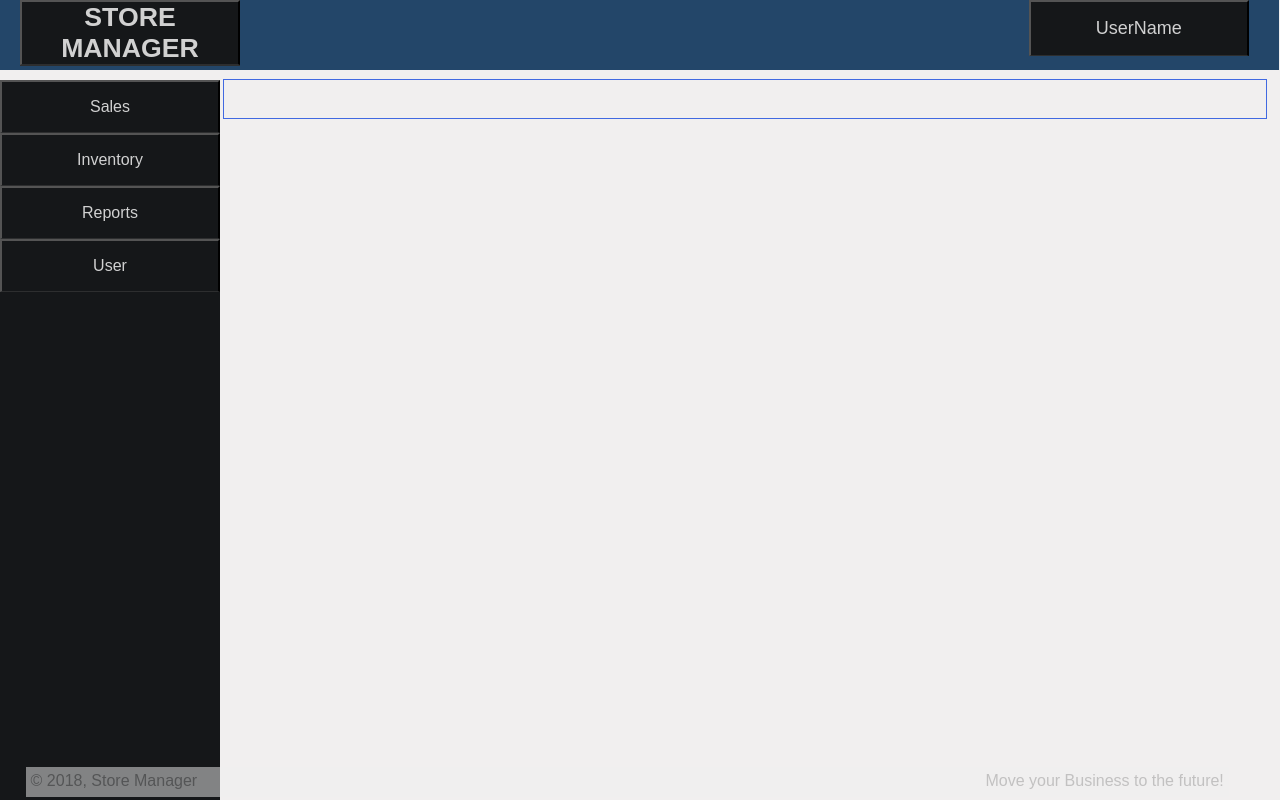
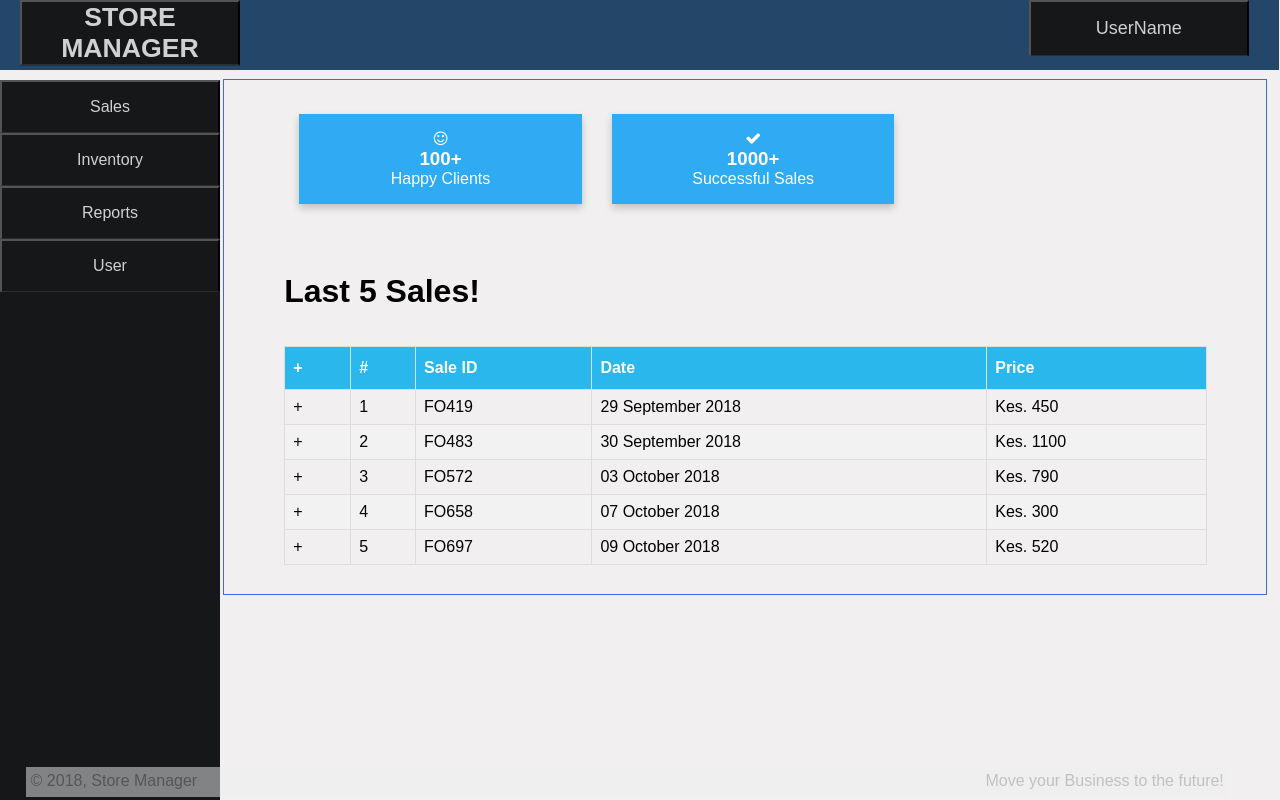
Before and after one commit to bryan-munene/Store-Manager-UI, a plain HTML site: page UI/Admin/dashboard.html in a window 1280 px wide. Drawn offline with Linux system fonts and the light colour scheme.

Commit message:
[feature #161041391] editted the admin dashboard page. added content

```diff
--- a/UI/Admin/dashboard.html
+++ b/UI/Admin/dashboard.html
@@ -13,7 +13,6 @@
     <link rel="stylesheet" type="text/css" href="../css/dash.css">
     <link rel="stylesheet" href="https://cdnjs.cloudflare.com/ajax/libs/font-awesome/4.7.0/css/font-awesome.min.css">
   </head>
-
 
 
   <body>
@@ -63,6 +62,8 @@
 
                 <div class="dropdown-content">
                   <a href="#">All Items</a>
+                  <a  href="#">Add Item</a>
+                  <a  href="#">Item Category</a>
 
                 </div>
             </div>
@@ -81,6 +82,8 @@
 
                     <div class="dropdown-content">
                       <a  href="#">Profile</a>
+                      <a  href="#">All Attendants</a>
+                      <a  href="#">Add Attendant</a>
                     </div>
             </div>
           </div>
@@ -88,6 +91,78 @@
 
 
       <div id="content-page">
+
+        <div class="history">
+            <div class="row">
+                <div id="Happy" class="column">
+                    <div class="card">
+                        <p><i class="fa fa-smile-o"></i></p>
+                        <h3>100+</h3>
+                        <p>Happy Clients</p>
+                      </div>
+                </div>
+
+                <div id="Successful" class="column">
+                    <div class="card">
+                        <p><i class="fa fa-check"></i></p>
+                        <h3>1000+</h3>
+                        <p>Successful Sales</p>
+                      </div>
+                </div>
+
+
+            </div>
+
+        </div><br><br><br>
+
+        <div class="last5">
+            <h1>Last 5 Sales!</h1><br><br>
+          <table id="Sales">
+            <tr>
+              <th>+</th>
+              <th>#</th>
+              <th>Sale ID</th>
+              <th>Date</th>
+              <th>Price</th>
+            </tr>
+            <tr>
+              <td>+</td>
+              <td>1</td>
+              <td>FO419</td>
+              <td>29 September 2018</td>
+              <td>Kes. 450</td>
+            </tr>
+            <tr>
+              <td>+</td>
+              <td>2</td>
+              <td>FO483</td>
+              <td>30 September 2018</td>
+              <td>Kes. 1100</td>
+            </tr>
+            <tr>
+              <td>+</td>
+              <td>3</td>
+              <td>FO572</td>
+              <td>03 October 2018</td>
+              <td>Kes. 790</td>
+            </tr>
+            <tr>
+              <td>+</td>
+              <td>4</td>
+              <td>FO658</td>
+              <td>07 October 2018</td>
+              <td>Kes. 300</td>
+            </tr>
+            <tr>
+              <td>+</td>
+              <td>5</td>
+              <td>FO697</td>
+              <td>09 October 2018</td>
+              <td>Kes. 520</td>
+            </tr>
+          </table>
+        </div>
+
 
       </div>
 
```
Also changed, not shown: UI/Regular/dashboard.html (+1 -1 lines).
